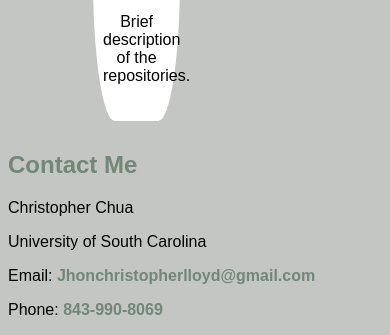
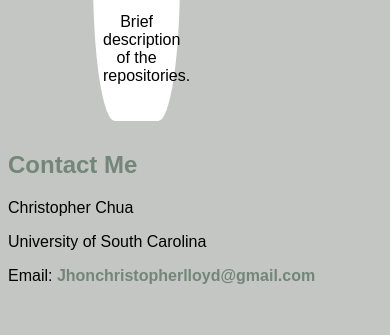
Before and after one commit to CSE-CChua/CSE-CChua.github.io, a plain HTML site: page index.html in a window 390 px wide. Shown: the part 3487-3822 px from the top of the page. After the commit the page ends 3788 px from the top, so only its background shows below. Drawn offline with Linux system fonts and the light colour scheme.

Commit message:
Removed Phone Number

```diff
--- a/index.html
+++ b/index.html
@@ -80,7 +80,6 @@
             <p>Christopher Chua</p>
             <p>University of South Carolina</p>
             <p>Email: <a href="mailto:Jhonchristopherlloyd@gmail.com">Jhonchristopherlloyd@gmail.com</a></p>
-            <p>Phone: <a href="tel:843-990-8069">843-990-8069</a></p>
         </section>
     </body>
 </html>
```
Also changed, not shown: 1 other file.
